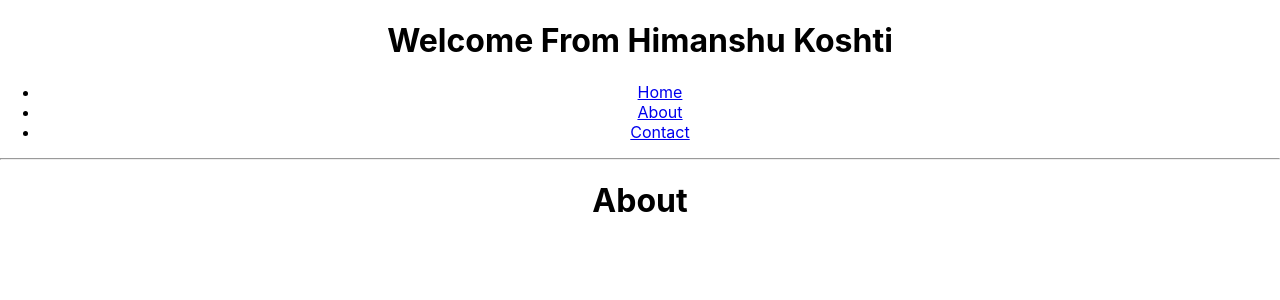
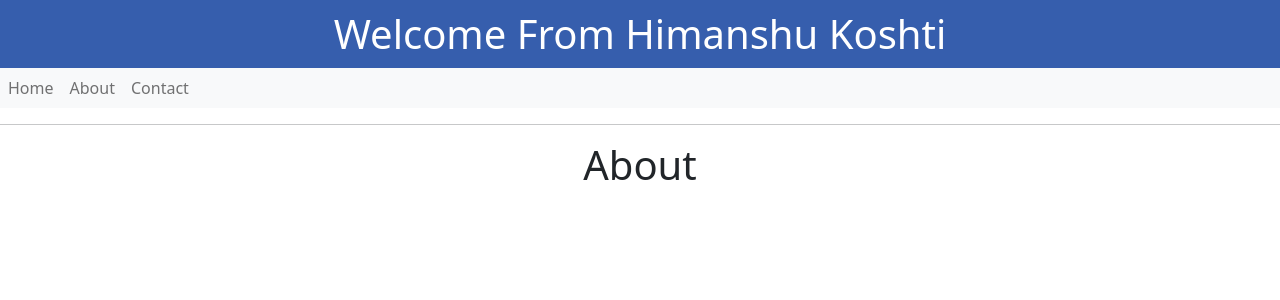
Before and after one commit to Himanshu-Koshti-lab/portfolio, a React (Create React App) app: page /About in a window 1280 px wide. Shown: the top 300 px of the page. Built offline with nearby package versions, Linux system fonts and the light colour scheme.

Commit message:
Added Navbar Fix position of header

```diff
--- a/public/index.html
+++ b/public/index.html
@@ -8,6 +8,12 @@
     <meta
       name="description"
       content="Web site created using create-react-app"
+    />
+    <link
+      href="https://cdn.jsdelivr.net/npm/bootstrap@5.0.2/dist/css/bootstrap.min.css"
+      rel="stylesheet"
+      integrity="sha384-EVSTQN3/azprG1Anm3QDgpJLIm9Nao0Yz1ztcQTwFspd3yD65VohhpuuCOmLASjC"
+      crossorigin="anonymous"
     />
     <link rel="apple-touch-icon" href="%PUBLIC_URL%/logo192.png" />
     <!--
--- a/src/App.css
+++ b/src/App.css
@@ -14,14 +14,12 @@
 }
 
 .App-header {
-  background-color: #282c34;
-  min-height: 100vh;
-  display: flex;
-  flex-direction: column;
+  background-color: #365ead;
   align-items: center;
   justify-content: center;
-  font-size: calc(10px + 2vmin);
+  padding: 10px 0;
   color: white;
+  margin: 0;
 }
 
 .App-link {
--- a/src/App.js
+++ b/src/App.js
@@ -7,11 +7,11 @@ function App() {
   return (
     <Router>
       <div className="App">
-        <h1>Welcome From Himanshu Koshti</h1>
-        <nav >
-          <ul>
+        <h1 className="App-header">Welcome From Himanshu Koshti</h1>
+        <nav className="nav-bar navbar-expand-lg navbar-light bg-light ">
+          <ul className="navbar-nav">
             <li>
-              <Link to={"/"} className="nav-link">
+              <Link to={"/"} className="nav-link ">
                 Home
               </Link>
             </li>
--- a/src/index.js
+++ b/src/index.js
@@ -1,6 +1,5 @@
 import React from "react";
 import ReactDOM from "react-dom";
-import "./index.css";
 import App from "./App";
 import { BrowserRouter as Router } from "react-router-dom";
 
```
